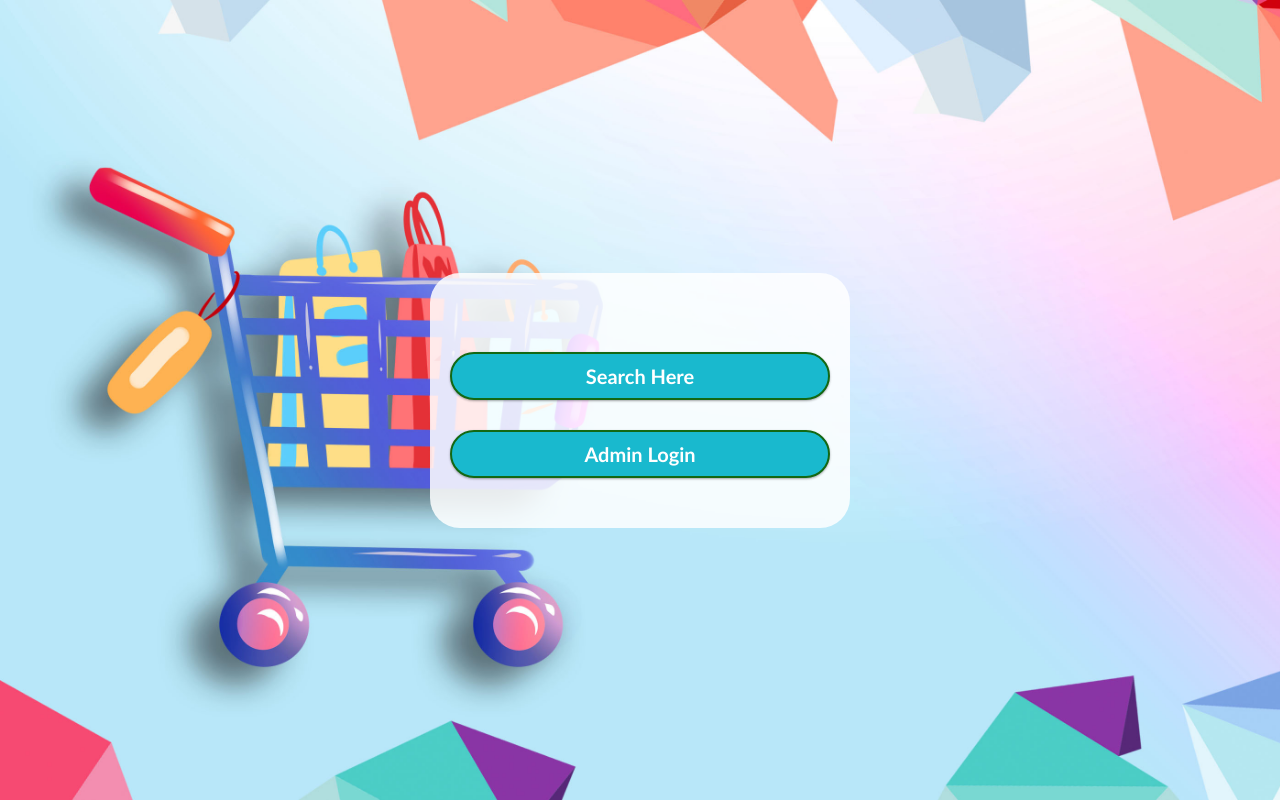
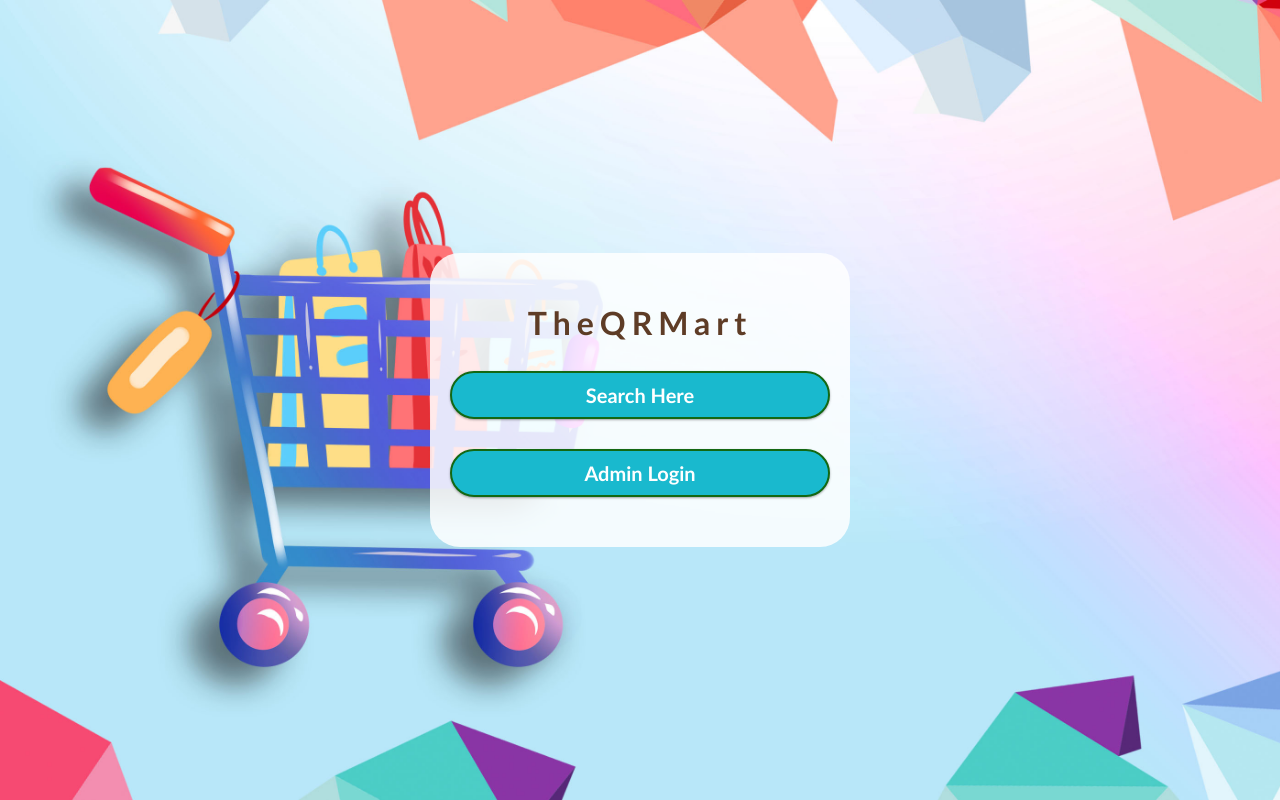
Before and after one commit to urajput507/ui-chart-app, a React (Create React App) app: page / in a window 1280 px wide. Built offline with nearby package versions, Linux system fonts and the light colour scheme.

Commit message:
TheQRmart Final

```diff
--- a/src/App.js
+++ b/src/App.js
@@ -24,6 +24,7 @@ render()
 {
 return(
 <div className="App-header">
+<h1>TheQRMart</h1>
 <br/>
 <button
     type="button" className="btn btn-success"
```
